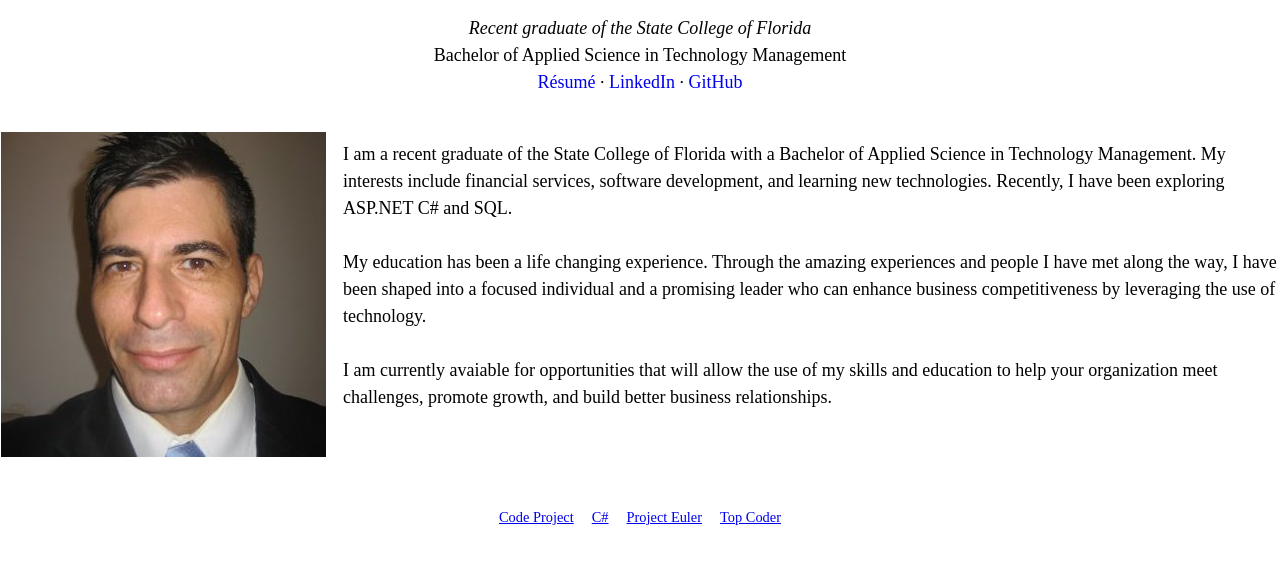
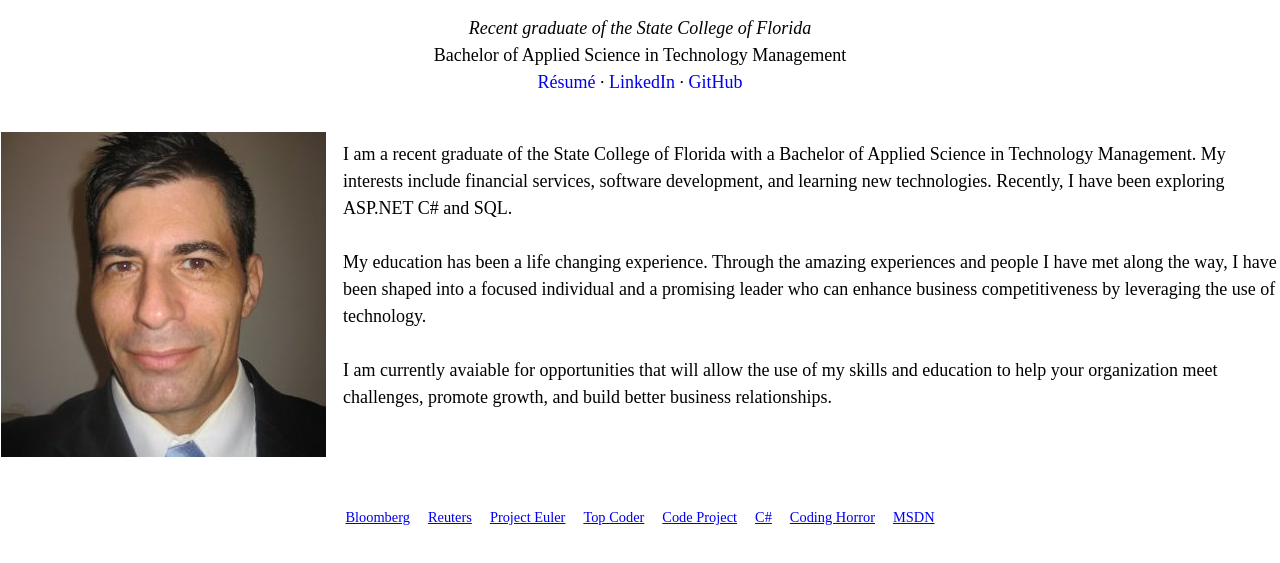
Before and after one commit to kjkraus/kjkraus.github.io, a plain HTML site: page index.html in a window 1280 px wide. Shown: the part 177-740 px from the top of the page. Drawn offline with Linux system fonts and the light colour scheme; a web font is replaced by a local one.

Commit message:
Interest links
a few links to Reuters, Bloomberg, MSDN added

```diff
--- a/index.html
+++ b/index.html
@@ -35,15 +35,22 @@ build better business relationships.</p>
 
 
 <ul class="compact">
+    <li><a href="http://www.bloomberg.com/"
+        title="Bloomberg">Bloomberg</a></li>
+    <li><a href="http://www.reuters.com/"
+        title="Reuters">Reuters</a></li>
+    <li><a href="https://projecteuler.net/"
+        title="mathematical programming exercises">Project Euler</a></li>
+    <li><a href="http://www.topcoder.com/"
+        title="improve your skills">Top Coder</a></li>
     <li><a href="http://www.codeproject.com/"
         title="great coding community">Code Project</a></li>
     <li><a href="http://msdn.microsoft.com/en-us/library/67ef8sbd.aspx"
         title="MSDN C# resources">C#</a></li>
-    <li><a href="https://projecteuler.net/"
-        title="mathematical programming exercises">Project Euler</a></li>
-    <li><a href="http://www.topcoder.com/"
-        title="improve your skills">Top Coder</a></li>
-
+    <li><a href="http://blog.codinghorror.com/"
+        title="Jeff Atwood's blog">Coding Horror</a></li>
+    <li><a href="http://msdn.microsoft.com/en-us/#fbid=DSz5yjYRObR"
+        title="Microsoft Dev Network">MSDN</a></li>
 
 </ul>
 
```
